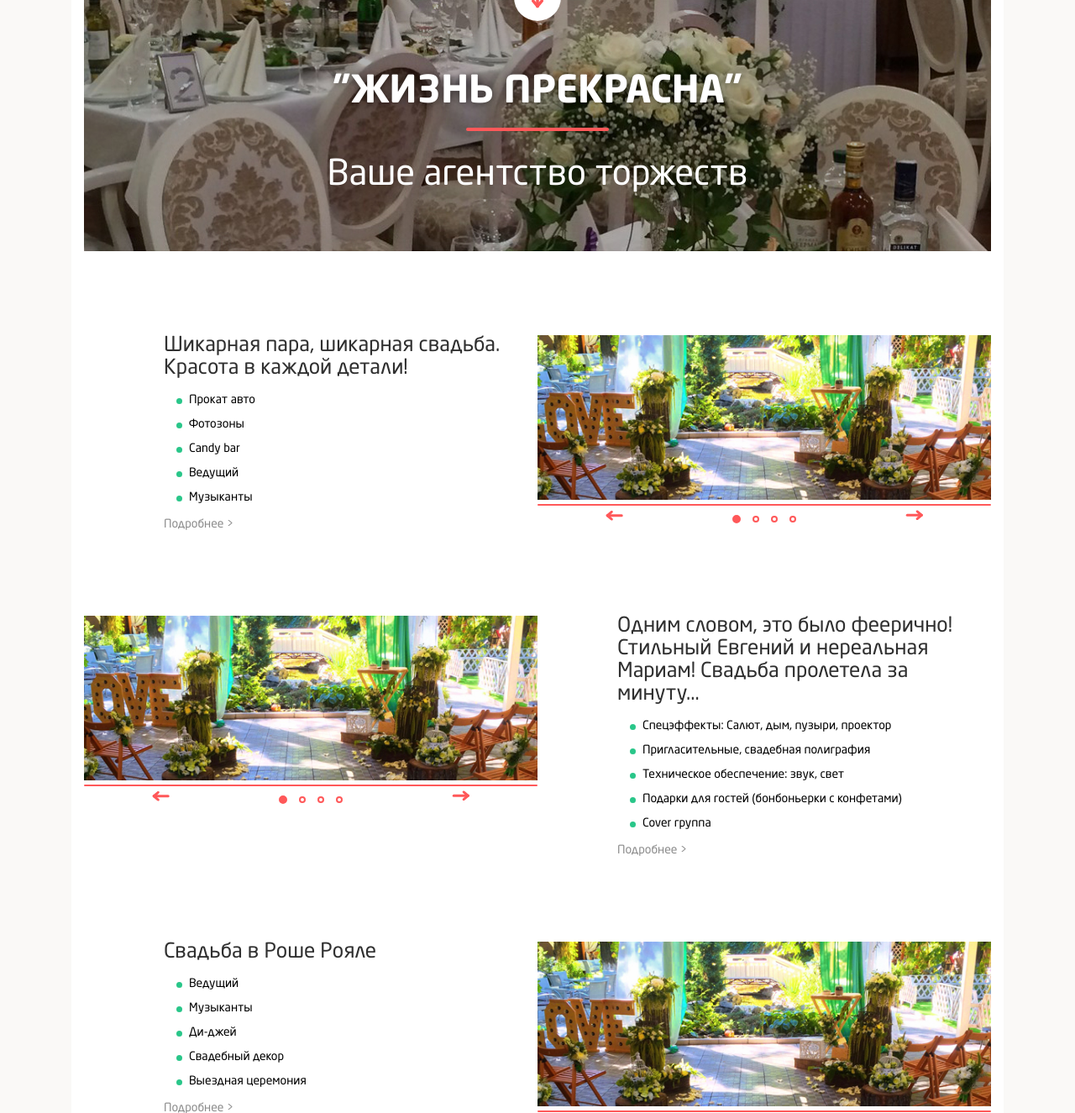
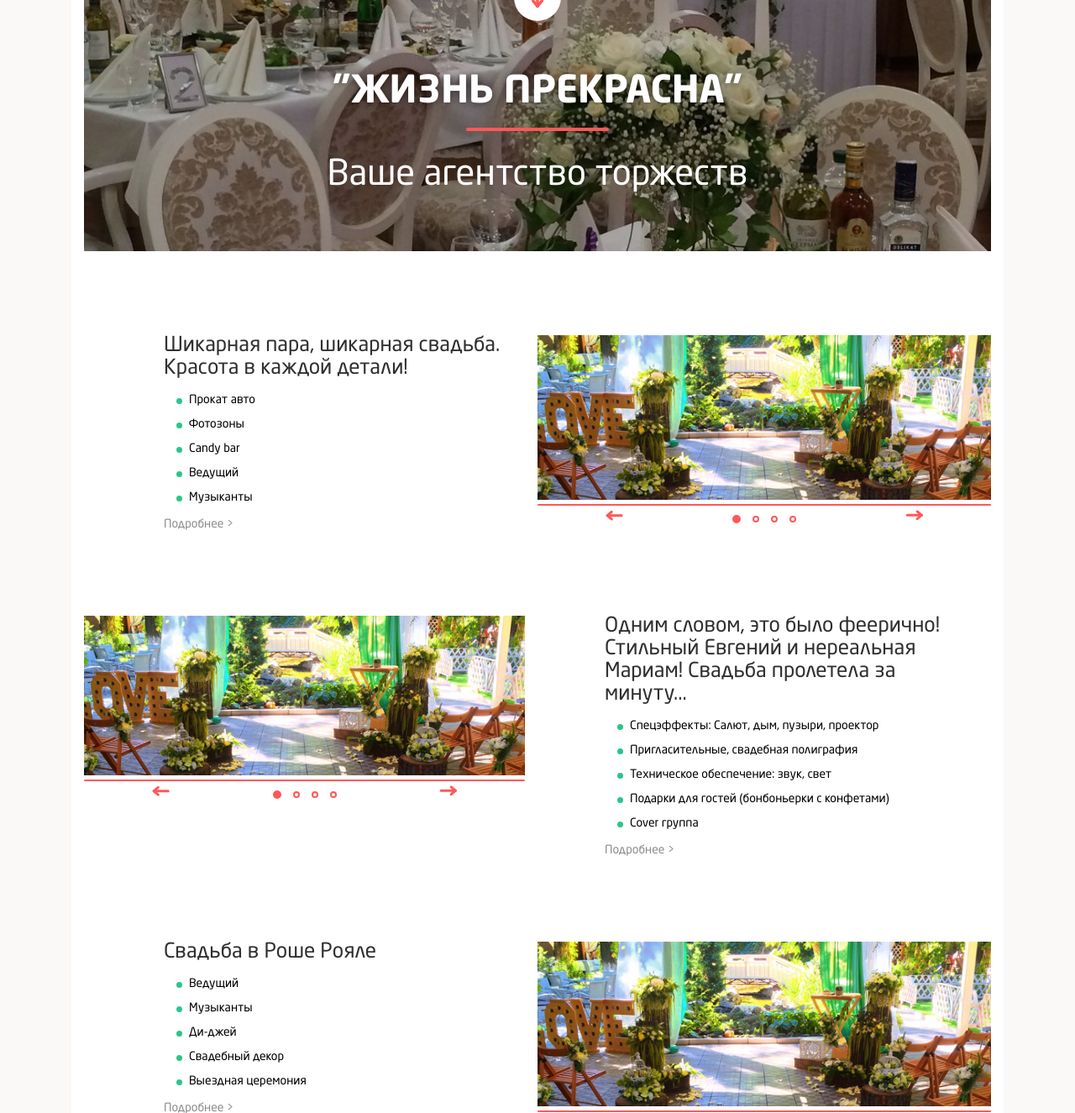
Before and after one commit to topalek/life, a PHP site: page /?p=1 in a window 1280 px wide. Shown: the part 1738-3063 px from the top of the page at 84% size. Run offline with PHP 8.4, Linux system fonts and the light colour scheme.

Commit message:
add some php + styles (flex)

```diff
--- a/css/_review.styl
+++ b/css/_review.styl
@@ -1,16 +1,17 @@
 .review-post
   margin-bottom: 45px
-  .row
-    display flex
-    .flex-item
-      float none
-      flex 1
-    .flex-order-1
-      order 1
-    .flex-order-2
-      order 2
-    @media (max-width 768px)
-      display block
+
+.flex
+  display flex
+  .flex-item
+    float none
+    flex 1
+  .flex-order-1
+    order 1
+  .flex-order-2
+    order 2
+  @media (max-width 768px)
+    display block
 
 .review-text,.planing-text
   p
--- a/css/style.css
+++ b/css/style.css
@@ -558,7 +558,7 @@ section {
 .review-post {
   margin-bottom: 45px;
 }
-.review-post .row {
+.flex {
   display: -webkit-box;
   display: -moz-box;
   display: -webkit-flex;
@@ -566,7 +566,7 @@ section {
   display: box;
   display: flex;
 }
-.review-post .row .flex-item {
+.flex .flex-item {
   float: none;
   -webkit-box-flex: 1;
   -moz-box-flex: 1;
@@ -576,7 +576,7 @@ section {
   -ms-flex: 1;
   flex: 1;
 }
-.review-post .row .flex-order-1 {
+.flex .flex-order-1 {
   -webkit-box-ordinal-group: 1;
   -moz-box-ordinal-group: 1;
   -o-box-ordinal-group: 1;
@@ -584,7 +584,7 @@ section {
   -webkit-order: 1;
   order: 1;
 }
-.review-post .row .flex-order-2 {
+.flex .flex-order-2 {
   -webkit-box-ordinal-group: 2;
   -moz-box-ordinal-group: 2;
   -o-box-ordinal-group: 2;
@@ -593,7 +593,7 @@ section {
   order: 2;
 }
 @media (max-width: 768px) {
-  .review-post .row {
+  .flex {
     display: block;
   }
 }
--- a/header.php
+++ b/header.php
@@ -1,3 +1,6 @@
+<?php
+$p=$_GET['p'];
+?>
 <!doctype html>
 <html lang="ru">
 <head>
@@ -58,11 +61,13 @@
 							</div>
 							<div class="nav-item">
 								<ul class="nav">
-									<li><a href="/" class="nav-link active">главная</a></li>
-									<li><a href="service.html">услуги</a></li>
-									<li><a href="reviews.html">отзывы</a></li>
-									<li><a href="portfolio.html">портфолио</a></li>
-									<li><a href="contacts.html">контакты</a></li>
+									<li><a href="/" class="nav-link <?php echo (!isset($p))? "active" : ""?>">главная</a></li>
+									<li><a href="/?p=service" class="nav-link
+<?php echo (isset($p) && $p=="service")? "active" : ""?>">услуги
+										</a></li>
+									<li><a href="/?p=reviews" class="nav-link <?php echo (isset($p) && $p=="reviews")? "active" : ""?>">отзывы</a></li>
+									<li><a href="/?p=portfolio" class="nav-link <?php echo (isset($p) && $p=="portfolio")? "active" : ""?>">портфолио</a></li>
+									<li><a href="/?p=contacts" class="nav-link <?php echo (isset($p) && $p=="contacts")? "active" : ""?>">контакты</a></li>
 								</ul>
 							</div>
 							<div class="nav-item">
@@ -79,7 +84,8 @@
 							</div>
 							<div class="header_search">
 								<form action="" class="form-search">
-									<input type="text" class="input-search" name="s" placeholder="Например: прокат лимузина">
+									<input type="text" class="input-search" name="s"
+									       placeholder="Например: прокат лимузина">
 									<button class="input-submit" title="Найти">
 										<i class="fa fa-search"></i>
 									</button>
--- a/index.php
+++ b/index.php
@@ -279,22 +279,8 @@
 			</div>
 		</div>
 		<div class="row">
-			<div class="portfolio-post-type-wedding clearfix">
-				<div class="col-md-6 col-sm-12 no-padding">
-					<div class="carousel">
-						<div class="owl-carousel">
-							<div class="carousel-item">
-								<img src="/img/wedding/wed-1.jpg" alt="" class="carousel-img img-fluid"></div>
-							<div class="carousel-item">
-								<img src="/img/wedding/wed-2.jpg" alt="" class="carousel-img img-fluid"></div>
-							<div class="carousel-item">
-								<img src="/img/wedding/wed-3.jpg" alt="" class="carousel-img img-fluid"></div>
-							<div class="carousel-item">
-								<img src="/img/wedding/wed-4.jpg" alt="" class="carousel-img img-fluid"></div>
-						</div>
-					</div>
-				</div>
-				<div class="col-md-6 col-sm-12">
+			<div class="portfolio-post-type-wedding flex clearfix">
+				<div class="col-md-6 flex-item flex-order-2 col-sm-12">
 					<div class="entry">
 						<div class="entry-title">
 							<h3 class="post-title">Одним словом, это было феерично!
@@ -317,7 +303,20 @@
 						</div>
 					</div>
 				</div>
-
+				<div class="col-md-6 flex-item flex-order-1 col-sm-12 no-padding">
+					<div class="carousel">
+						<div class="owl-carousel">
+							<div class="carousel-item">
+								<img src="/img/wedding/wed-1.jpg" alt="" class="carousel-img img-fluid"></div>
+							<div class="carousel-item">
+								<img src="/img/wedding/wed-2.jpg" alt="" class="carousel-img img-fluid"></div>
+							<div class="carousel-item">
+								<img src="/img/wedding/wed-3.jpg" alt="" class="carousel-img img-fluid"></div>
+							<div class="carousel-item">
+								<img src="/img/wedding/wed-4.jpg" alt="" class="carousel-img img-fluid"></div>
+						</div>
+					</div>
+				</div>
 			</div>
 		</div>
 		<div class="row">
@@ -409,8 +408,9 @@
 				</div>
 			</div>
 		</div>
-		<div class="review-post flex">
+		<div class="review-post">
 			<div class="row">
+				<div class="flex">
 					<div class="col-md-6 flex-item flex-order-2">
 						<div class="review-content">
 							<div class="review-title">
@@ -419,11 +419,13 @@
 							<div class="review-text">
 								<p>Довольно сложно подобрать слова, которыми было бы возможно отблагодарить Вас за все.
 									Знаем, что порой мы были очень придирчивы и сами не знали чего же хотим... И мы
-								благодарны Вам за терпение и понимание, за помощь в подготовке, за организованность, за
+									благодарны Вам за терпение и понимание, за помощь в подготовке, за организованность,
+									за
 									замечательных
 									сотрудников, за великолепных ведущих!</p>
 								<p>
-								Благодаря всем Вам наш счастливый день навсегда останется в наших сердцах как яркое и
+									Благодаря всем Вам наш счастливый день навсегда останется в наших сердцах как яркое
+									и
 									волнующее воспонимание!</p>
 								<p>
 									Спасибо Вам огромное! Мы очень счастливы!</p>
@@ -443,7 +445,7 @@
 								src="https://encrypted-tbn3.gstatic.com/images?q=tbn:ANd9GcT364T-M_6GcxAxPZYQcEkQK7_CzWpZ4RtVa-DOrOPERvuhMLAv"
 								alt="" class="review-thumb"></div>
 					</div>
-
+				</div>
 			</div>
 		</div>
 		<div class="review-post">
```
Also changed, not shown: .htaccess (added). Lines whose indentation alone changed are shown as unchanged.
